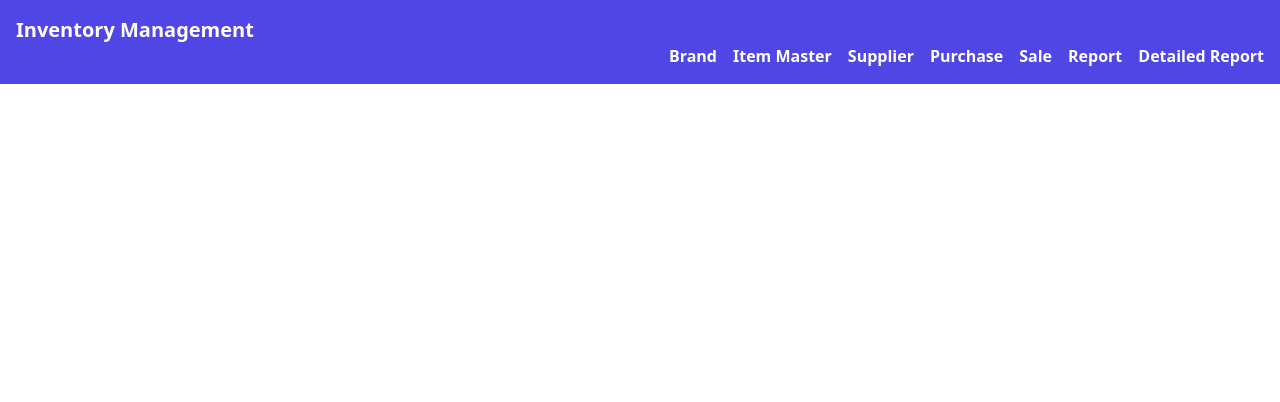
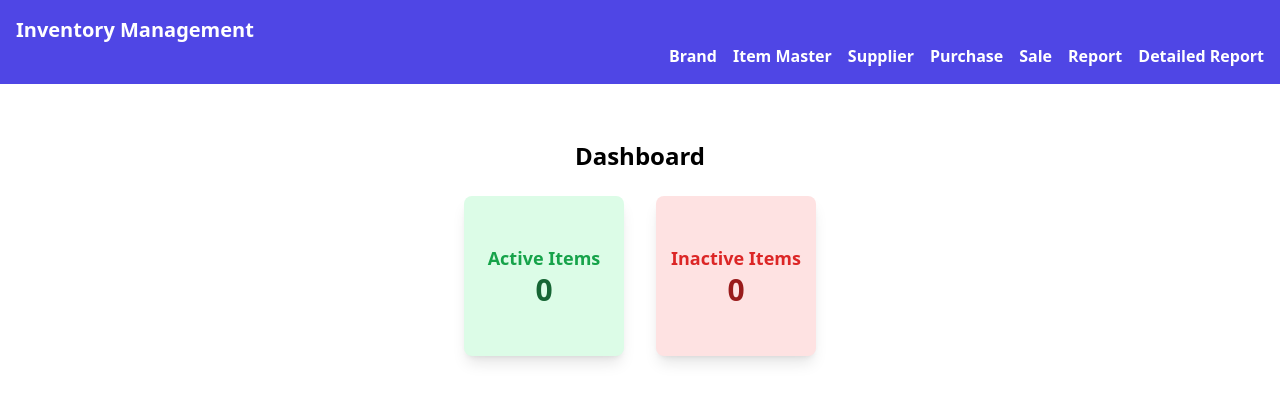
Before and after one commit to Rks950408/Inventory_Management_Django_Rest_React, a React (Create React App) app in the folder frontend/: page / in a window 1280 px wide. Shown: the top 402 px of the page. Built offline with nearby package versions, Linux system fonts and the light colour scheme; no server answers.

Commit message:
dashboard

```diff
--- a/frontend/src/App.js
+++ b/frontend/src/App.js
@@ -17,6 +17,7 @@ import SaleDetails from './components/sales/SaleDetails.jsx';
 import AddSupplier from './components/Supplier/Add_Supplier.jsx';
 import SupplierList from './components/Supplier/Supplier_list.jsx';
 import UpdateItem from './components/Item_master/UpdateItem.jsx';
+import Dashboard from './components/Dashboard/Dashboard.jsx';
 
 function App() {
   return (
@@ -26,6 +27,7 @@ function App() {
         {/* <Sidebar /> */}
         <div className="content flex-1 p-4">
           <Routes>
+            <Route path="/" element={<Dashboard />} />
             <Route path="/item" element={<ItemList />} />
             <Route path="/add-item" element={<AddItem />} />
             <Route path="/brands" element={<BrandList />} />
--- /dev/null
+++ b/frontend/src/components/Dashboard/Dashboard.jsx
@@ -0,0 +1,44 @@
+import React, { useEffect, useState } from 'react';
+
+const Dashboard = () => {
+  const [activeCount, setActiveCount] = useState(0);
+  const [inactiveCount, setInactiveCount] = useState(0);
+
+  useEffect(() => {
+    // Fetch the item dashboard data from the backend API
+    const fetchDashboardData = async () => {
+      try {
+        const response = await fetch('http://127.0.0.1:8001/items_master/item-dashboard/');
+        if (response.ok) {
+          const data = await response.json();
+          setActiveCount(data.item_active);  // Set the active item count
+          setInactiveCount(data.item_inactive);  // Set the inactive item count
+        } else {
+          console.error('Failed to fetch item dashboard data:', response.status);
+        }
+      } catch (error) {
+        console.error('Error fetching item dashboard data:', error);
+      }
+    };
+
+    fetchDashboardData(); // Call the fetch function when the component mounts
+  }, []); // Empty dependency array ensures this runs only once when the component is mounted
+
+  return (
+    <div className="text-center mt-10">
+      <h1 className="text-2xl font-bold mb-6">Dashboard</h1>
+      <div className="flex justify-center gap-8">
+        <div className="w-40 h-40 bg-green-100 rounded-lg shadow-lg flex flex-col items-center justify-center">
+          <h2 className="text-lg font-semibold text-green-600">Active Items</h2>
+          <p className="text-3xl font-bold text-green-800">{activeCount}</p>
+        </div>
+        <div className="w-40 h-40 bg-red-100 rounded-lg shadow-lg flex flex-col items-center justify-center">
+          <h2 className="text-lg font-semibold text-red-600">Inactive Items</h2>
+          <p className="text-3xl font-bold text-red-800">{inactiveCount}</p>
+        </div>
+      </div>
+    </div>
+  );
+};
+
+export default Dashboard;
--- a/frontend/src/components/Item_master/Item_list.jsx
+++ b/frontend/src/components/Item_master/Item_list.jsx
@@ -101,25 +101,32 @@ const ItemList = () => {
       </table>
 
       {/* Pagination Controls */}
-      <div className="flex justify-center mt-4">
+      <div className="flex justify-between items-center mt-4">
   <button
     onClick={() => handlePageChange(currentPage - 1)}
-          disabled={currentPage === 1}
-          className="btn bg-gray-300 text-white rounded p-2 mr-2"
+    disabled={currentPage === 0}
+    className={`btn text-white rounded p-2 ${
+      currentPage === 1 ? "bg-gray-300 cursor-not-allowed" : "bg-blue-500"
+    }`}
   >
     Prev
   </button>
+
   <span className="my-auto text-lg">
     Page {currentPage} of {totalPages}
   </span>
+
   <button
     onClick={() => handlePageChange(currentPage + 1)}
     disabled={currentPage === totalPages}
-          className="btn bg-gray-300 text-white rounded p-2 ml-2"
+    className={`btn text-white rounded p-2 ${
+      currentPage === totalPages ? "bg-gray-300 cursor-not-allowed" : "bg-blue-500"
+    }`}
   >
     Next
   </button>
        </div>
+
 
       {/* Add Item Button */}
       <div className="flex justify-center mt-4">
```
Also changed, not shown: 2 other files (tests, documents, lock files or other folders). Lines whose indentation alone changed are shown as unchanged.
